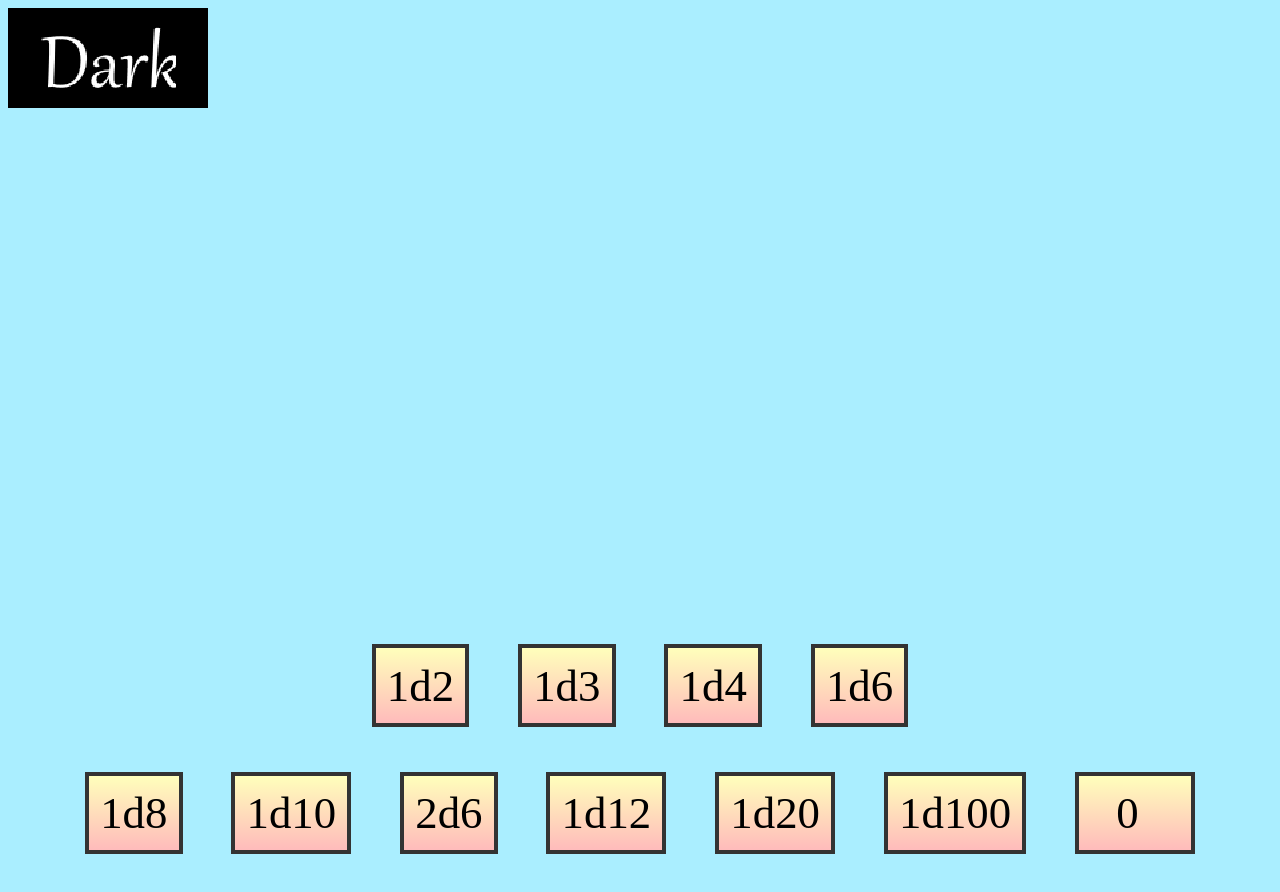
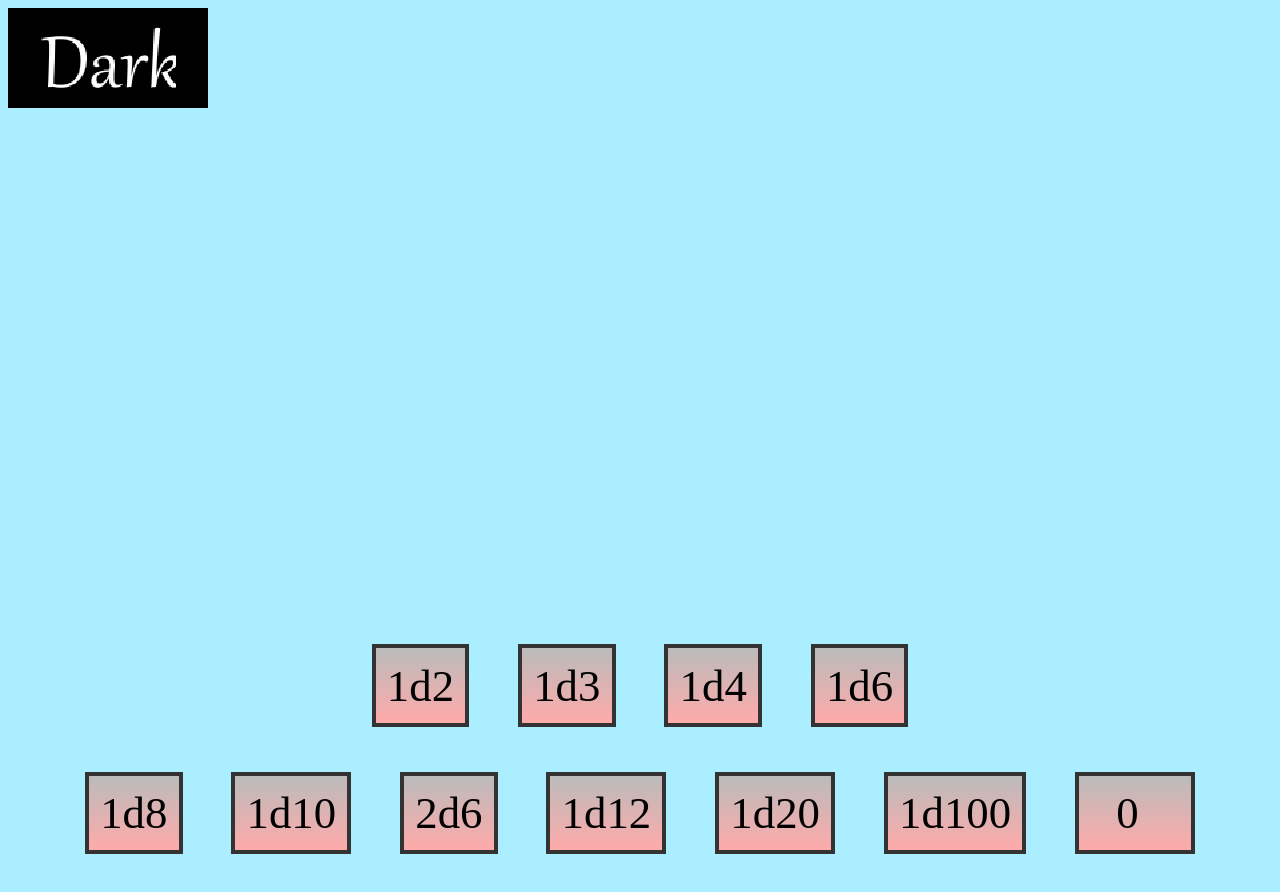
Before and after one commit to ScaerieTale/JSDice, a plain HTML site: page index.html in a window 1280 px wide. Drawn offline with Linux system fonts and the light colour scheme.

Commit message:
light-mode CSS updates and tweaks to be more visible

```diff
--- a/light-mode.css
+++ b/light-mode.css
@@ -15,7 +15,7 @@ body {
 
 button, #bonus {
     color: #000;
-    background: linear-gradient(0deg, #fbb, #ffb);
+    background: linear-gradient(0deg, #faa, #bbb);
     border-style: solid;
     border-width: .1em;
     border-color: #333;
```
